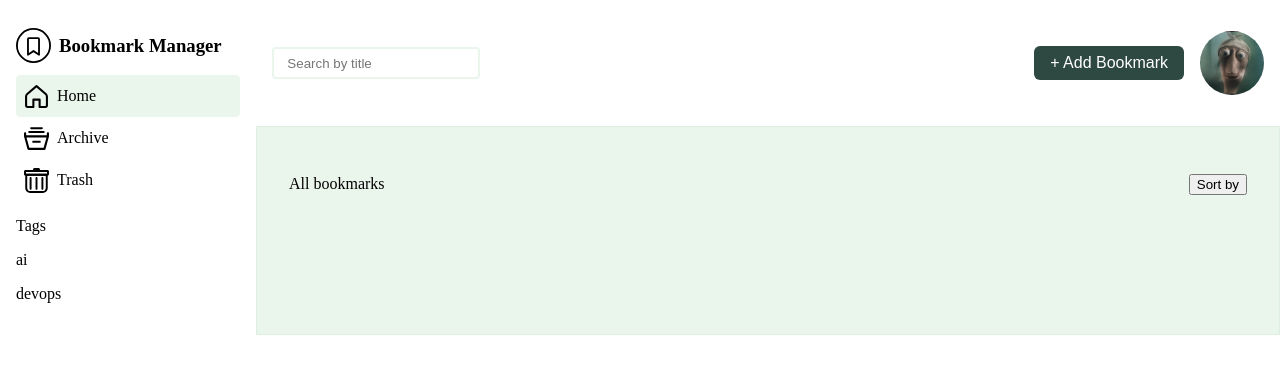
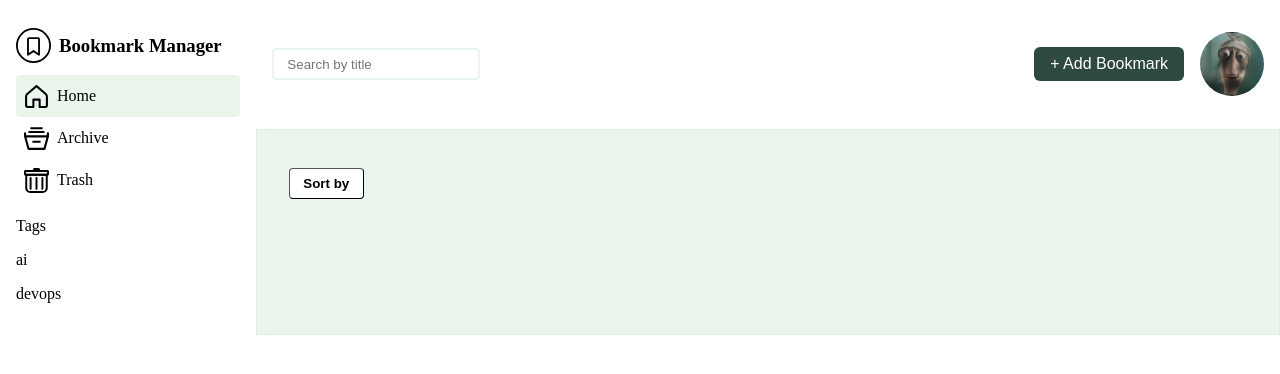
Before and after one commit to rb201/bookmark-manager, a website with bundled scripts: page frontend/app.html in a window 1280 px wide. Built offline with nearby package versions, Linux system fonts and the light colour scheme; no server answers.

Commit message:
Removed since im using css to show what screen is active

```diff
--- a/frontend/app.html
+++ b/frontend/app.html
@@ -69,8 +69,7 @@
 
         <section class="main">
             <div class="main-header">
-                <p class="main-header-title">All bookmarks</p>
-                <button class="button-sort" type="button">Sort by</button>
+                <button class="main-button-sort" type="button">Sort by</button>
             </div>
             <div class="section-bookmarks">
                 <!-- <div class="bookmark">
```
